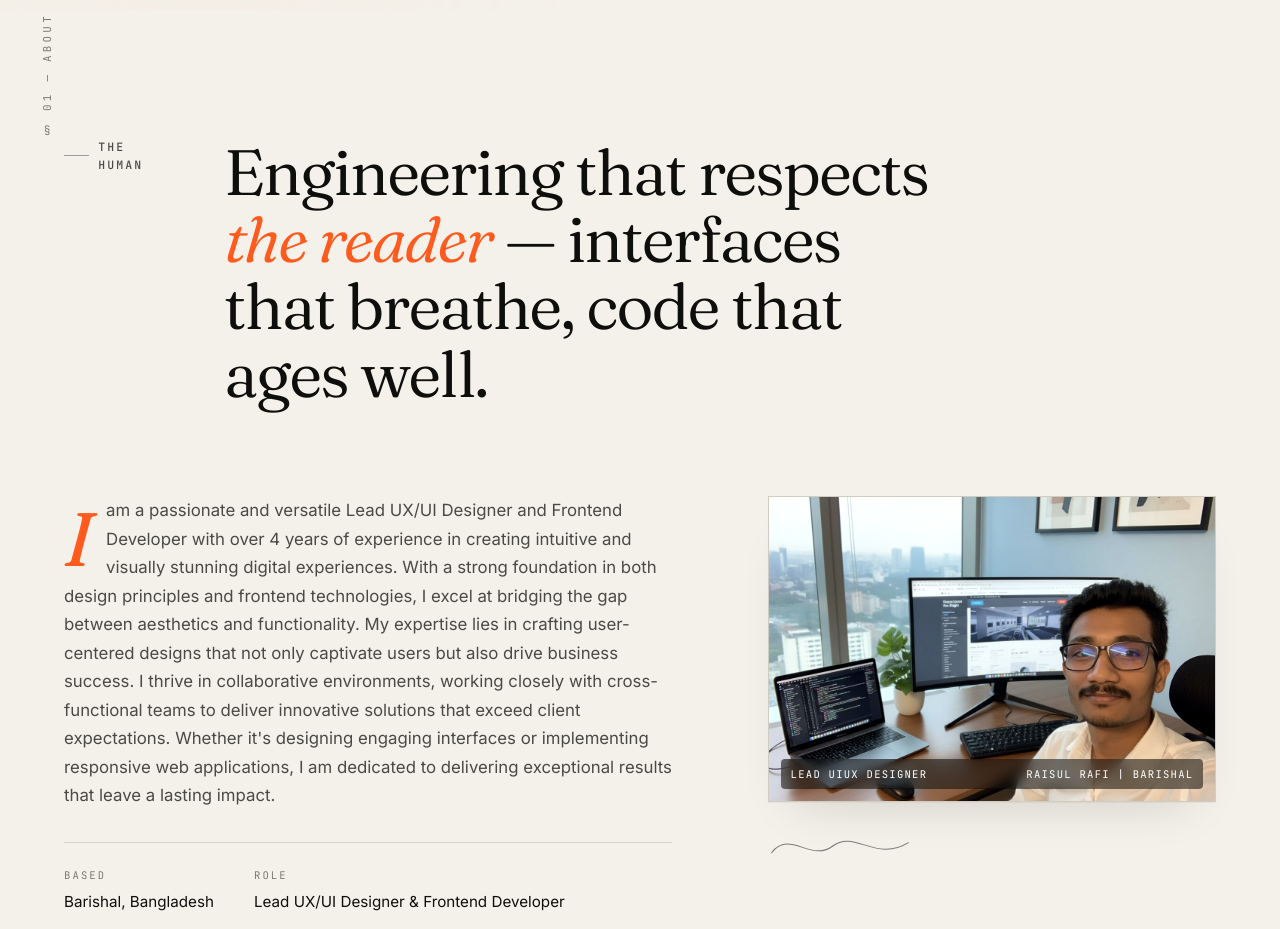
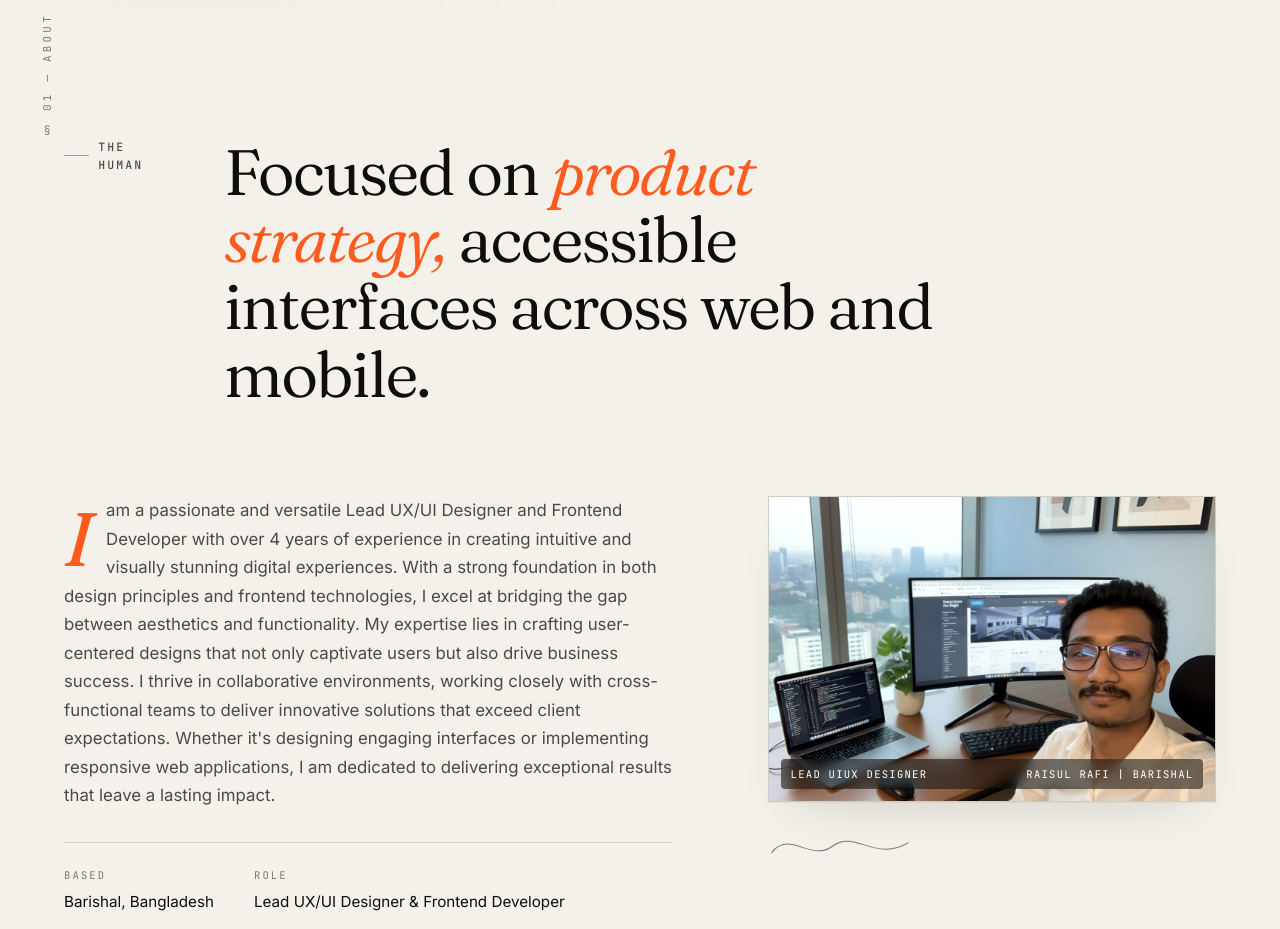
Before and after one commit to rhr3032/NUYsRafi, an Angular app: page / in a window 1280 px wide. Shown: the part 800-1729 px from the top of the page. Built offline with nearby package versions, Linux system fonts and the light colour scheme.

Commit message:
update about section headline to emphasize product strategy and accessibility

```diff
--- a/src/app/components/about/about.html
+++ b/src/app/components/about/about.html
@@ -6,8 +6,8 @@
       <header class="about-head" [appReveal]="0">
         <span class="eyebrow">The human</span>
         <h2 class="display-md about-headline">
-          Engineering that respects <span class="italic-accent">the reader</span> —
-          interfaces that breathe, code that ages well.
+          Focused on <span class="italic-accent">product strategy,</span>
+          accessible interfaces across web and mobile.
         </h2>
       </header>
 
```
